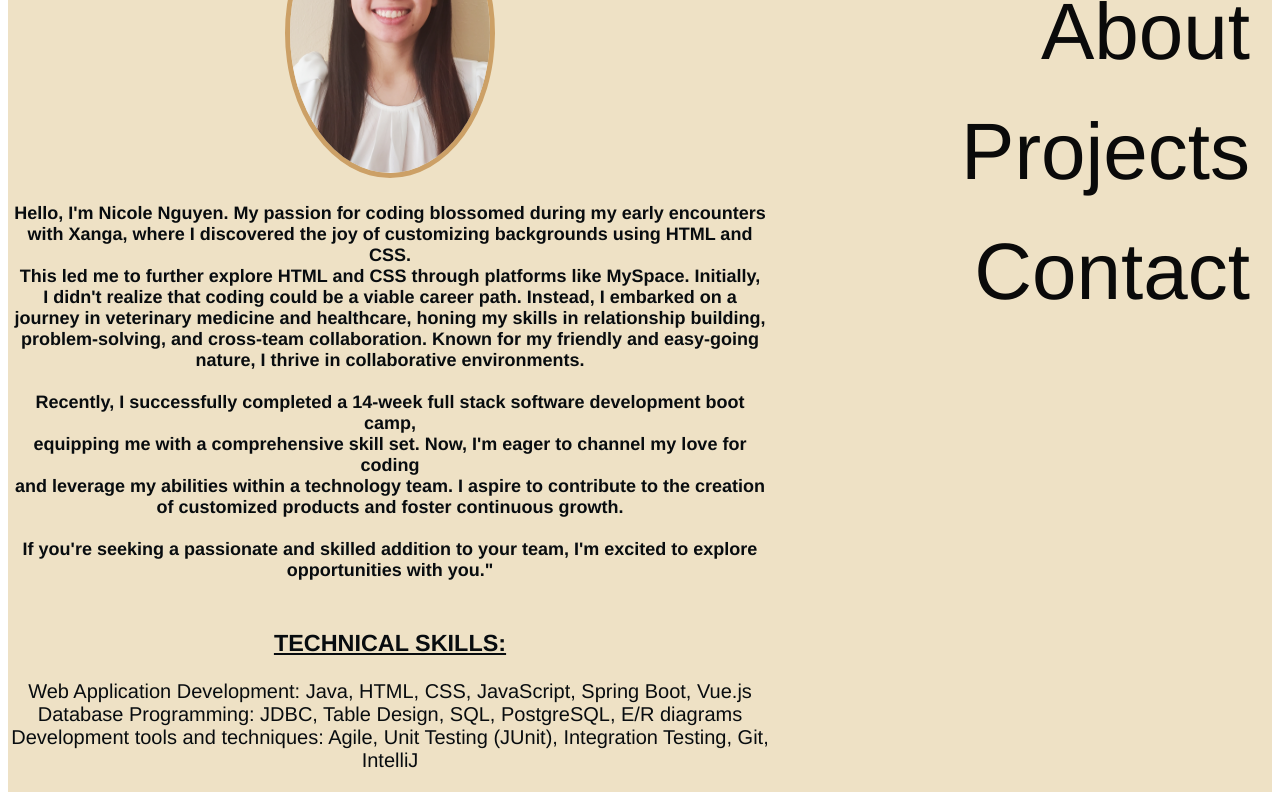
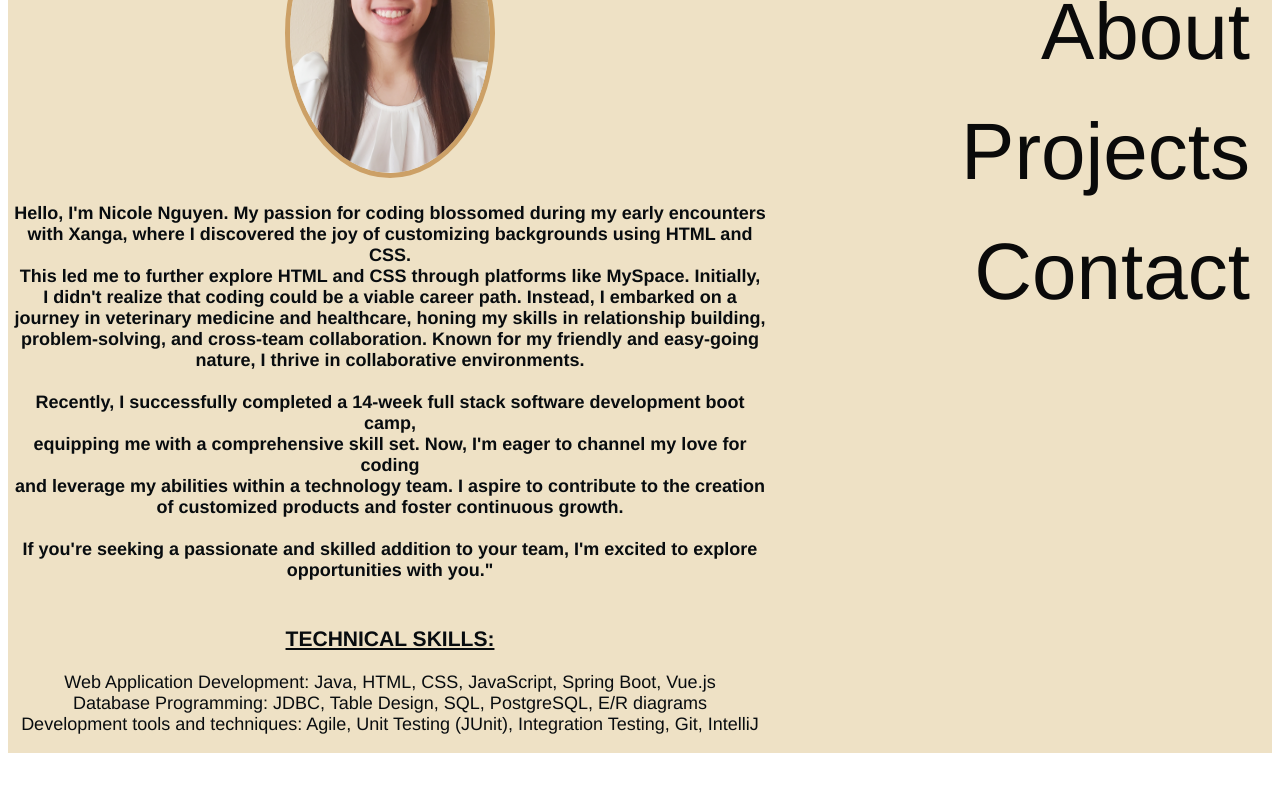
Before and after one commit to nguyenlnicole/Portfolio, a Vue app: page /AboutNicole in a window 1280 px wide. Shown: the part 434-1234 px from the top of the page. After the commit the page ends 1195 px from the top, so only its background shows below. Built offline with nearby package versions, Linux system fonts and the light colour scheme.

Commit message:
monor chnages

```diff
--- a/src/views/AboutMe.vue
+++ b/src/views/AboutMe.vue
@@ -85,7 +85,7 @@
 
 .techSkills {
   margin-top: 10px;
-  font-size: 20px;
+  font-size: 18px;
   margin-right: 500px;
 }
 </style>
--- a/src/views/ProjectsPage.vue
+++ b/src/views/ProjectsPage.vue
@@ -4,7 +4,7 @@
 
     <div class="ChatRHN">
       <a href="https://github.com/raulharo/ChatRHN" target="_blank">ChatRHN (still in progress)</a><br>
-      Paired-programming application. Application is the sassy version of ChatGpt where users <br>
+      Paired-programming application. Application that is the sassy version of ChatGpt where users <br>
       can ask questions, only to receive sassy responses without any real answers. Our project<br>
       showcases the power of Java, postgreSQL, SQL, APIs, tokens, HTML, CSS, and JavaScript. <br>
       Get ready to be entertained by this compact sass extravaganza!<br>
```
